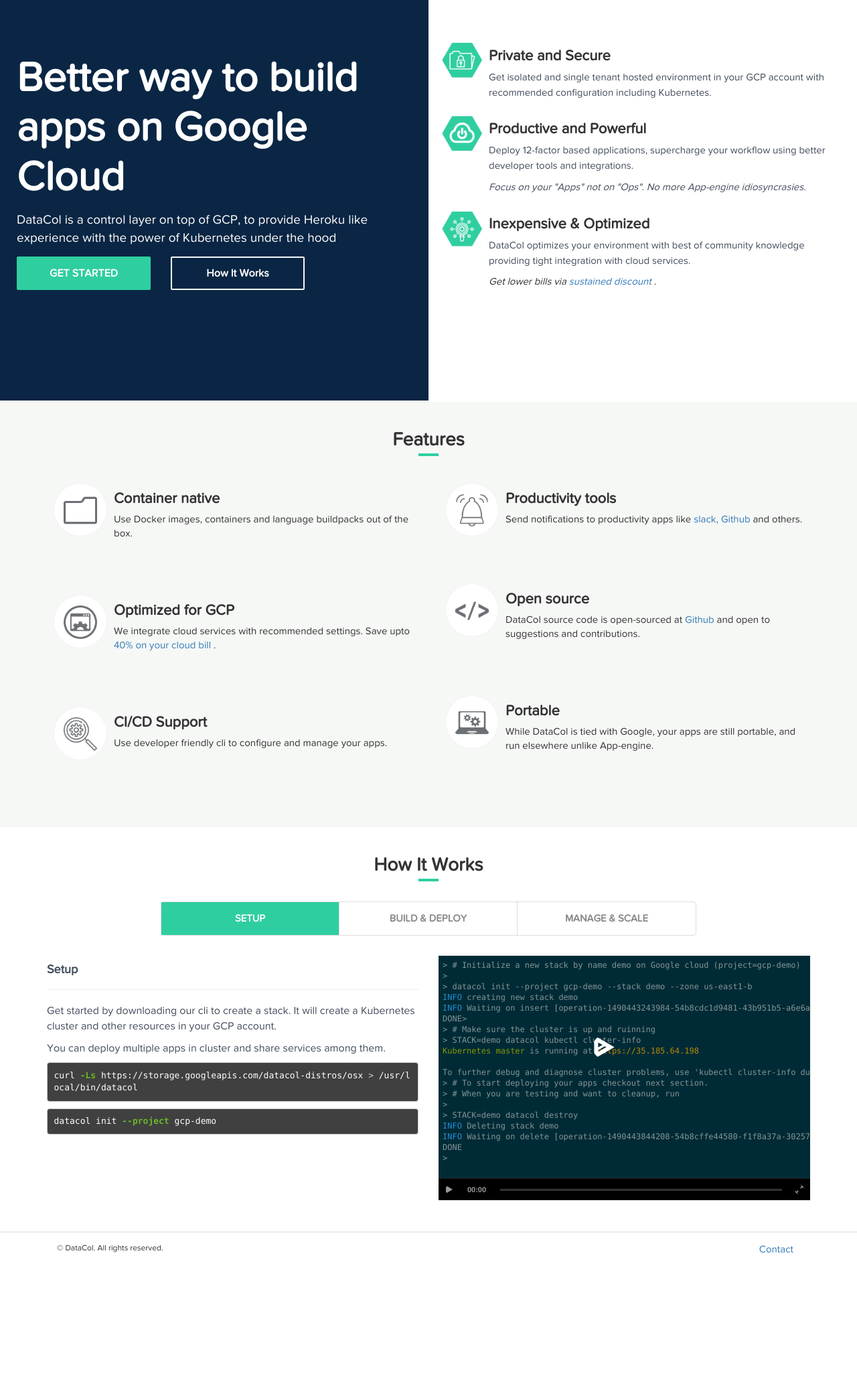
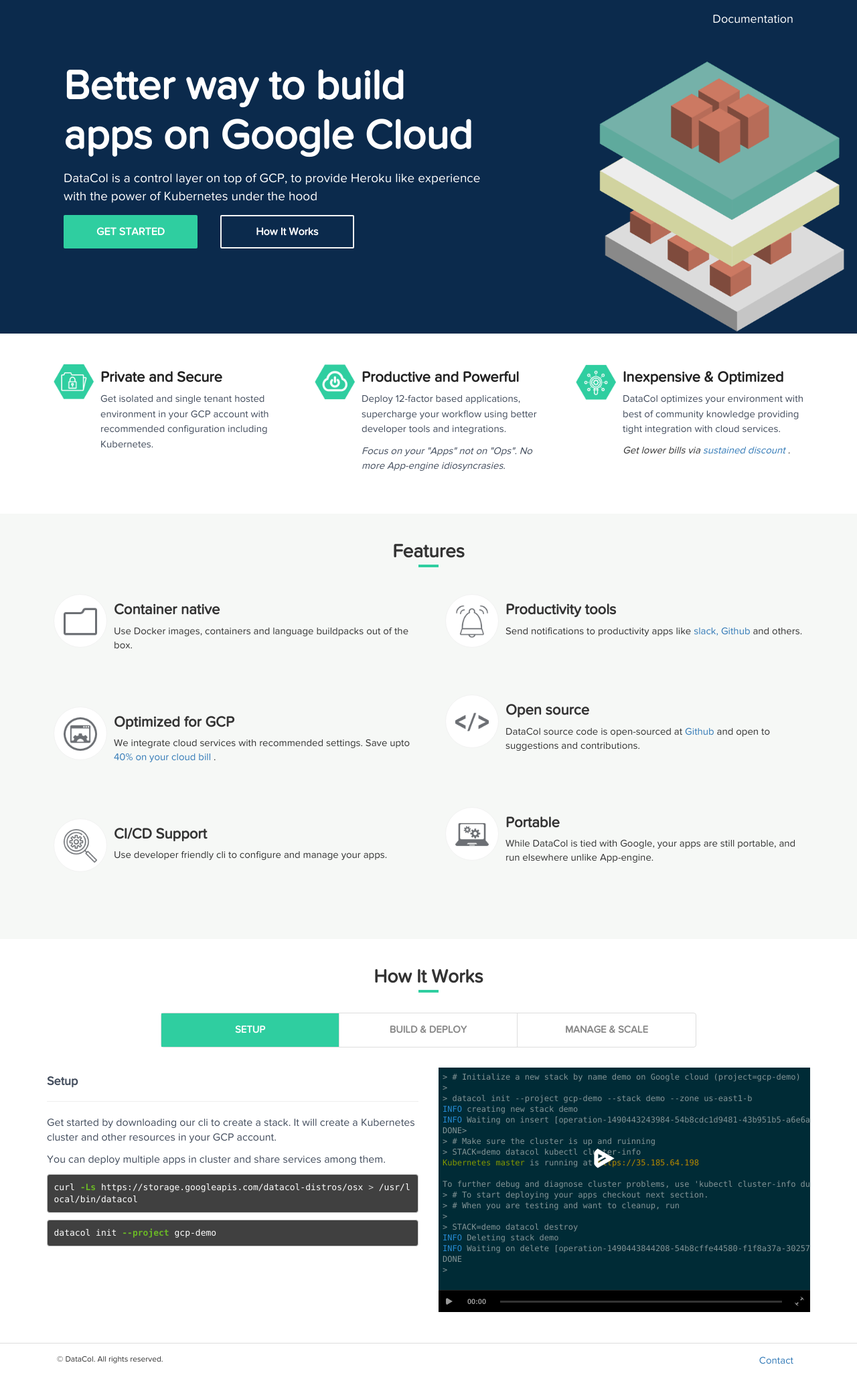
Before and after one commit to datacol-io/datacol-io.github.io, a Jekyll site: the page built from index.html, in a window 1280 px wide. Shown: the whole page at 67% size. Built offline with Jekyll 4.4.1, drawn with Linux system fonts in a browser that asks for light colours; comment, search, counter and statistics services are not loaded; before the commit the page ends 1886 px from its top, so only the background shows below that.

Commit message:
landing page ui fixs

```diff
--- a/_layouts/landing-page.html
+++ b/_layouts/landing-page.html
@@ -8,9 +8,11 @@
 
     <!-- Banner -->
     <div class="banner-wraper">
-      <div class="col-md-6">
-        <section class="banner">
-          <div >
+      <div class="top-nav">
+        <a href="#">Documentation</a>
+      </div>
+      <div class="banner">
+        <div class="container">
           <div class="banner-message">
             <h1>Better way to build apps on Google Cloud</h1>
             <p>{{site.title}} is a control layer on top of GCP, to provide Heroku like experience with the power of Kubernetes under the hood</p>
@@ -20,43 +22,8 @@
               <a href="{{site.baseurl}}/#htw" class="btn btn-how-works">How It Works </a>
             </div>
           </div>
+          <div class="banner-bg"></div>
         </div>
-        </section>
-
-      </div>
-      <div class="col-md-6">
-        <section class="why-wraper section">
-        	<!-- <h2 class="section-header">Why {{site.title}}</h2> -->
-
-  				<div class="why-item">
-  					<img src="/images/secure.png" alt="" />
-            <div class="why-item-txt">
-              <h4>Private and Secure</h4>
-              <p>Get isolated and single tenant hosted environment in your GCP account with recommended configuration including Kubernetes. </p>
-            </div>
-  				</div>
-
-  				<div class="why-item">
-  					<img src="/images/powerfull.png" alt="" />
-            <div class="why-item-txt">
-    					<h4>Productive and Powerful</h4>
-    					<p>Deploy 12-factor based applications, supercharge your workflow using better developer tools and integrations.</p>
-  					  <p><i> Focus on your "Apps" not on "Ops". No more App-engine idiosyncrasies. </i></p>
-            </div>
-  				</div>
-
-
-  				<div class="why-item">
-  					<img src="/images/optimized.png" alt="" />
-            <div class="why-item-txt">
-    					<h4>Inexpensive & Optimized </h4>
-    					<p>{{site.title}} optimizes your environment with best of community knowledge providing tight integration with cloud services.</p>
-    					<i> Get lower bills via <a href="https://cloud.google.com/compute/pricing" target="_blank"> sustained discount </a>. </i>
-            </div>
-  				</div>
-
-
-        </section>
       </div>
     </div>
     {{ content }}
--- a/css/main.scss
+++ b/css/main.scss
@@ -223,6 +223,7 @@ body {
 }
 /*-----------Banner---------*/
 .banner-wraper {
+  position: relative;
 }
 .banner-wraper::after,
 .banner-wraper::before {
@@ -237,24 +238,69 @@ body {
 }
 .banner {
   min-height: 600px;
-  // background: url("../images/datacol-banner.png") no-repeat bottom center/cover;
+  background-color: #0b2a4c;
 	position: relative;
   border-bottom: 2px solid #f6f8f6;
   padding: 5% 0;
-  background-color: #0b2a4c;
 }
-.banner::before {
-  content: '';
+.banner-bg {
+  position: absolute;
+  right: 0;
+  bottom: 0;
+  height: 600px;
+  width: 600px;
+  background-image: url("../images/datacol-banner-graphic.png");
+  background-repeat: no-repeat;
+  background-position: bottom right;
+  background-size: contain;
+}
+.top-nav {
   position: absolute;
   top: 0;
-  left: 0;
-  width: 100%;
-  height: 100%;
-  background-color: rgba(0, 0, 0, 0.1);
+  right: 80px;
+  z-index: 1;
 }
+.top-nav a {
+  padding: 15px;
+  display: inline-block;
+  color: #fff;
+  text-decoration: none;
+  font-size: 18px;
+}
+@media (min-width: 992px) and (max-width: 1300px) {
+  .banner {
+    min-height: auto;
+    height: 500px;
+  }
+  .banner-bg {
+    height: 500px;
+    height: 500px;
+    background-size: contain;
+  }
+}
+@media (min-width: 992px) and (max-width: 1200px) {
+  .banner-bg {
+    width: 400px;
+    height: 400px;
+  }
+}
+@media (max-width: 991px) {
+  .banner-bg {
+    display: none;
+  }
+}
+// .banner::before {
+//   content: '';
+//   position: absolute;
+//   top: 0;
+//   left: 0;
+//   width: 100%;
+//   height: 100%;
+//   background-color: rgba(0, 0, 0, 0.1);
+// }
 .banner-message {
   max-width: 600px;
-  margin: 0 auto;
+  margin: 0;
   position: relative;
   text-align: left;
   max-width: 700px;
@@ -272,6 +318,7 @@ body {
   font-size: 62px;
   line-height: 74px;
   font-weight: 700;
+  margin-top: 0;
 }
 .banner-flow-image {
   margin: 40px 0;
@@ -292,7 +339,6 @@ body {
   border-radius: 2px;
   padding: 0 15px;
   width: 200px;
-  float: left;
   margin-right: 20px;
 }
 @media (max-width: 600px) {
@@ -352,27 +398,19 @@ body {
 
 /*------why------*/
 .why-wraper {
-  background-color: #fff;
-  min-height: 600px;
-  max-width: 700px;
   margin: 0 auto;
-  padding: 60px 20px;
-}
-@media (max-width: 600px) {
-  .why-wraper {
-    min-height: auto;
-    height: auto;
-  }
+  padding: 30px 20px;
 }
 .why-item {
   text-align: left;
-  background-color: #fff;
-  margin-bottom: 10px
+  margin-bottom: 10px;
+  padding: 10px;
 }
 .why-item h4 {
   font-size: 22px;
   // font-family: 'Fjalla One';
   font-weight: 700;
+  color: #222;
 }
 .why-item-txt {
   overflow: hidden;
--- a/index.html
+++ b/index.html
@@ -1,6 +1,47 @@
 ---
 layout: landing-page
 ---
+<section class="why-wraper section">
+	<!-- <h2 class="section-header">Why {{site.title}}</h2> -->
+	<div class="container">
+		<div class="row">
+			<div class="col-sm-4">
+				<div class="why-item">
+					<img src="/images/secure.png" alt="" />
+					<div class="why-item-txt">
+						<h4>Private and Secure</h4>
+						<p>Get isolated and single tenant hosted environment in your GCP account with recommended configuration including Kubernetes. </p>
+					</div>
+				</div>
+			</div>
+
+			<div class="col-sm-4">
+				<div class="why-item">
+					<img src="/images/powerfull.png" alt="" />
+					<div class="why-item-txt">
+						<h4>Productive and Powerful</h4>
+						<p>Deploy 12-factor based applications, supercharge your workflow using better developer tools and integrations.</p>
+						<p><i> Focus on your "Apps" not on "Ops". No more App-engine idiosyncrasies. </i></p>
+					</div>
+				</div>
+			</div>
+
+			<div class="col-sm-4">
+				<div class="why-item">
+					<img src="/images/optimized.png" alt="" />
+					<div class="why-item-txt">
+						<h4>Inexpensive & Optimized </h4>
+						<p>{{site.title}} optimizes your environment with best of community knowledge providing tight integration with cloud services.</p>
+						<i> Get lower bills via <a href="https://cloud.google.com/compute/pricing" target="_blank"> sustained discount </a>. </i>
+					</div>
+				</div>
+			</div>
+
+		</div>
+
+	</div>
+
+</section>
 
 <section class="features-wraper section">
 	<div class="container">
```
Also changed, not shown: images/datacol-banner-graphic.png (added), images/datacol-banner-graphic.svg (added), images/datacol-graphic.png (added), images/datacol-graphic2.png (added). Lines whose indentation alone changed are shown as unchanged.
